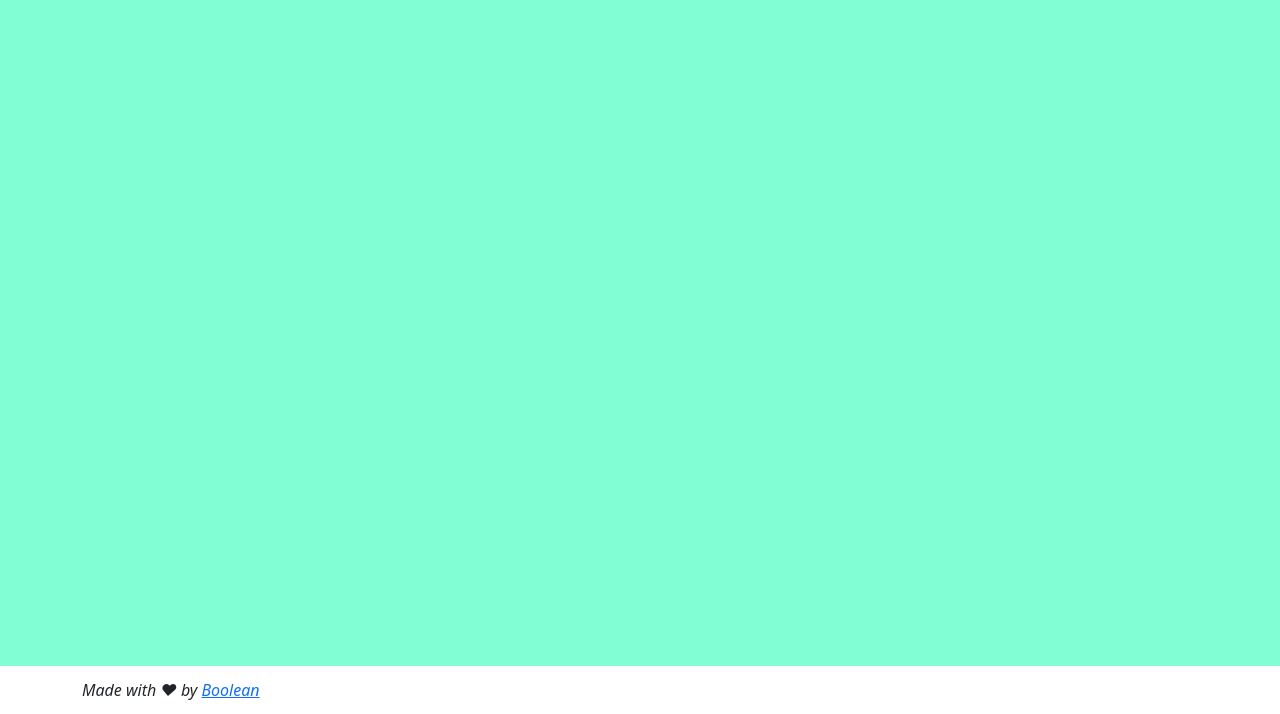
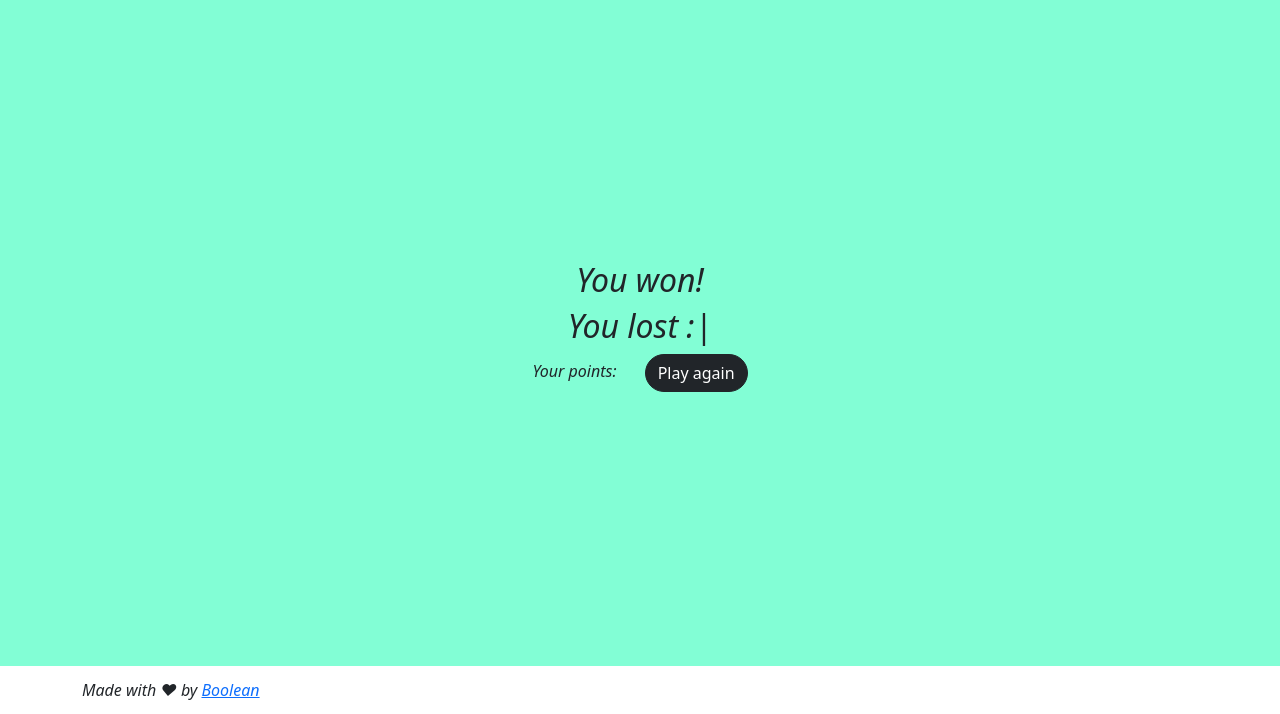
Before and after one commit to xVal4k/js-campominato-dom, a plain HTML site: page index.html in a window 1280 px wide. Shown: the part 86-800 px from the top of the page. Drawn offline with nearby package versions, Linux system fonts and the light colour scheme.

Commit message:
html adjustment

```diff
--- a/index.html
+++ b/index.html
@@ -41,6 +41,12 @@
     <main class="container-fluid d-flex align-items-center justify-content-center">
 
         <div class="square_area"></div>
+        <div class="position-absolute message_alert text-center">
+            <h2 class="message_win">You won!</h2>
+            <h2 class="message_lose">You lost :|</h1>
+            <p class="d-inline-block">Your points: <span class="message_points fw-bolder me-4"></span></p>
+            <button type="button" id="play_again" class="btn btn-dark rounded-pill">Play again</button>
+        </div>
 
     </main>
 
```
